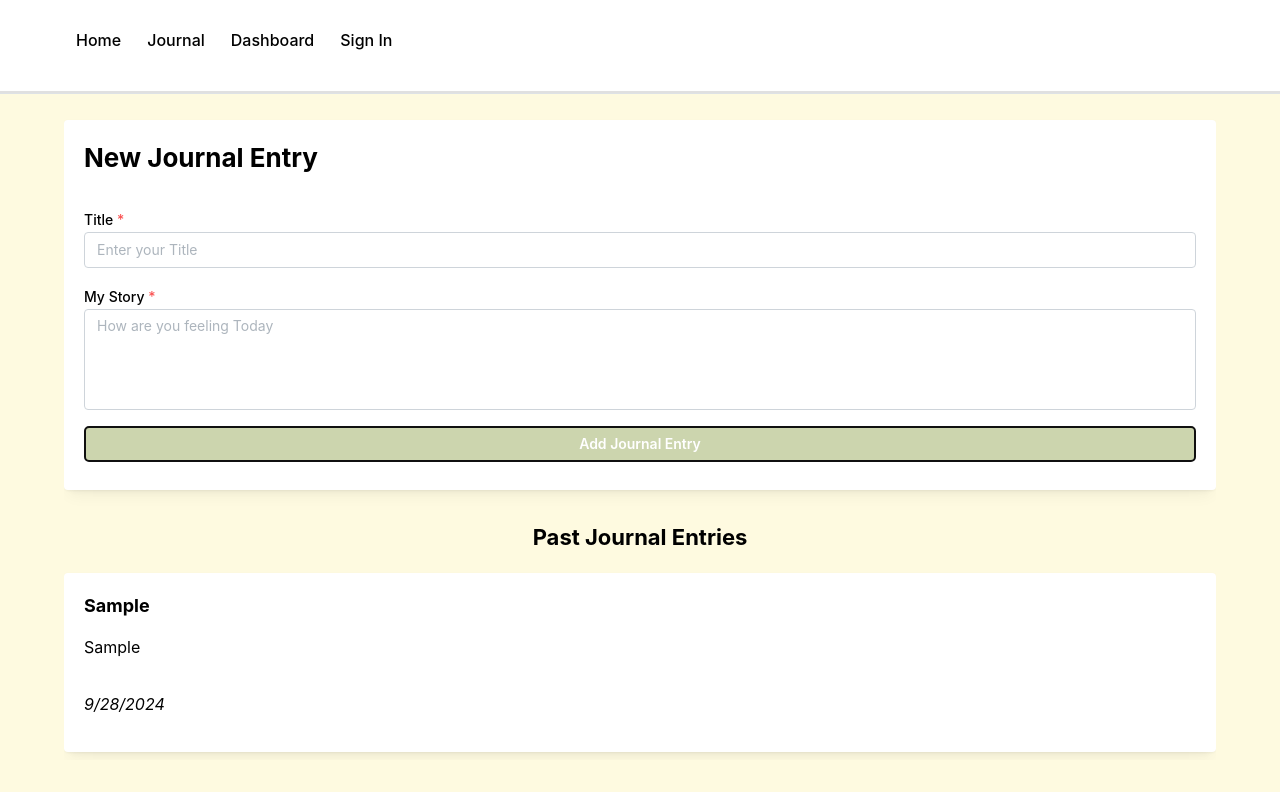
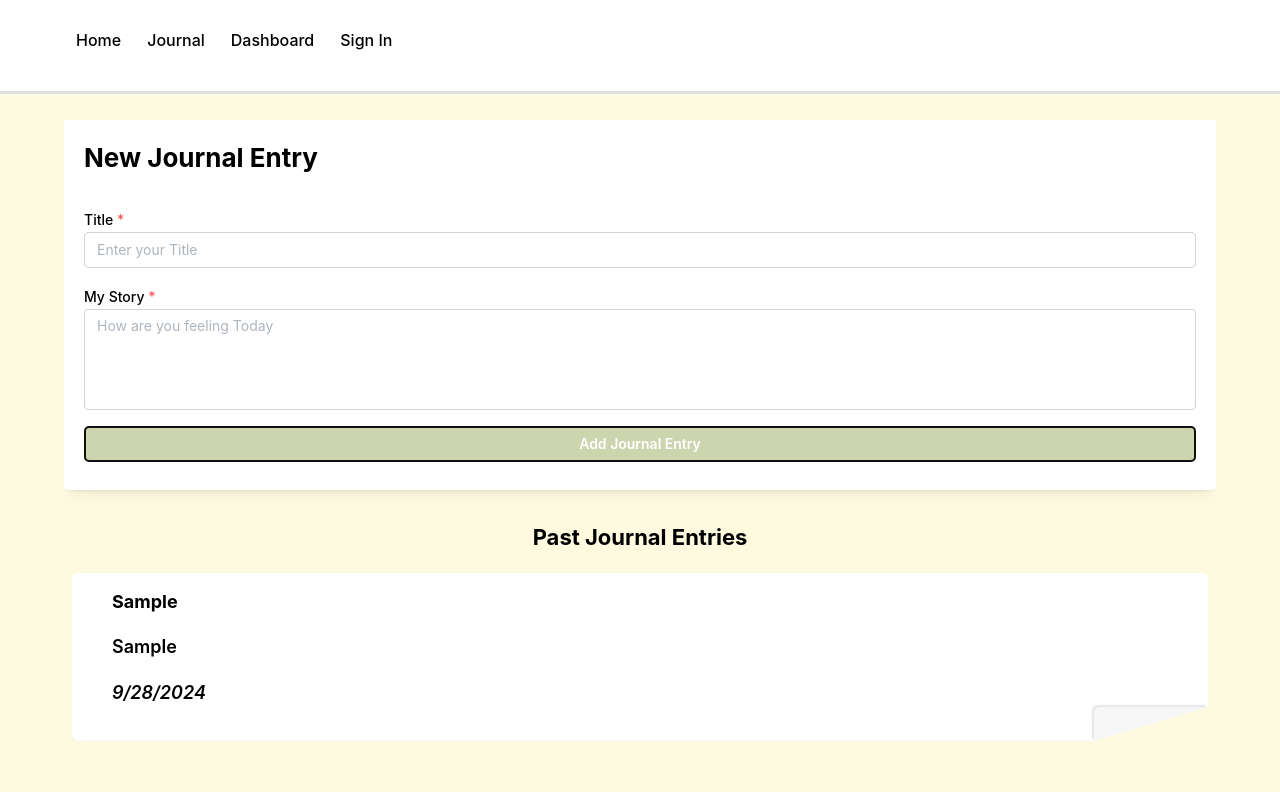
Before and after one commit to andrewbapham/justvent, a React (Vite) app in the folder frontend/: page /journal in a window 1280 px wide. Both pictures are taken after typing "Sample", "Sample" into the empty fields and a click on the button "Add Journal Entry". Shown: the top 792 px of the page. Built offline with nearby package versions, Linux system fonts and the light colour scheme.

Commit message:
Added page corner effect, backend setup

```diff
--- /dev/null
+++ b/frontend/src/components/JournalEntry.jsx
@@ -0,0 +1,14 @@
+import { Card, Title } from "@mantine/core";
+import "./styles.css";
+
+export function JournalEntry({ id, title, content, date }) {
+  return (
+    <Card key={id} shadow="sm" padding="lg" className="journal_entry">
+      <Title order={4}>{title}</Title>
+      <p>{content}</p>
+      <p>
+        <em>{date}</em>
+      </p>
+    </Card>
+  );
+}
--- /dev/null
+++ b/frontend/src/components/styles.css
@@ -0,0 +1,32 @@
+.journal_entry {
+  position: relative;
+  display: inline-block;
+  border-radius: 6px;
+  clip-path: polygon(0% 0%, 100% 0%, 100% 80%, 90% 100%, 0% 100%);
+  padding: 16px 40px;
+  margin: 0 8px;
+  font-weight: 600;
+  font-size: 18px;
+  transition: clip-path 500ms;
+}
+
+.journal_entry:after {
+  content: "";
+  position: absolute;
+  bottom: 0;
+  right: 0;
+  width: 10%;
+  height: 20%;
+  box-shadow: -2px -2px 2px rgba(0, 0, 0, 0.1);
+  background: rgb(246, 246, 246);
+  border-radius: 6px 0 0 0;
+  transition: transform 500ms;
+}
+
+.journal_entry:hover {
+  clip-path: polygon(0% 0%, 100% 0%, 100% 100%, 100% 100%, 0% 100%);
+}
+
+.journal_entry:hover:after {
+  transform: translate(100%, 100%);
+}
--- a/frontend/src/pages/Journal.jsx
+++ b/frontend/src/pages/Journal.jsx
@@ -1,6 +1,5 @@
 import React, { useState } from "react";
 import {
-  Container,
   Textarea,
   TextInput,
   Button,
@@ -9,6 +8,8 @@ import {
   Stack,
   Center,
 } from "@mantine/core";
+
+import { JournalEntry } from "../components/JournalEntry";
 
 const Journal = () => {
   const [title, setTitle] = useState("");
@@ -109,13 +110,12 @@ const Journal = () => {
         <Stack spacing="md">
           {journals.length > 0 ? (
             journals.map((journal) => (
-              <Card key={journal.id} shadow="sm" padding="lg">
-                <Title order={4}>{journal.title}</Title>
-                <p>{journal.content}</p>
-                <p>
-                  <em>{journal.date}</em>
-                </p>
-              </Card>
+              <JournalEntry
+                id={journal.id}
+                title={journal.title}
+                content={journal.content}
+                date={journal.date}
+              />
             ))
           ) : (
             <p>
```
Also changed, not shown: frontend/src/components/Entry.jsx (deleted), 2 other files (tests, documents, lock files or other folders).
